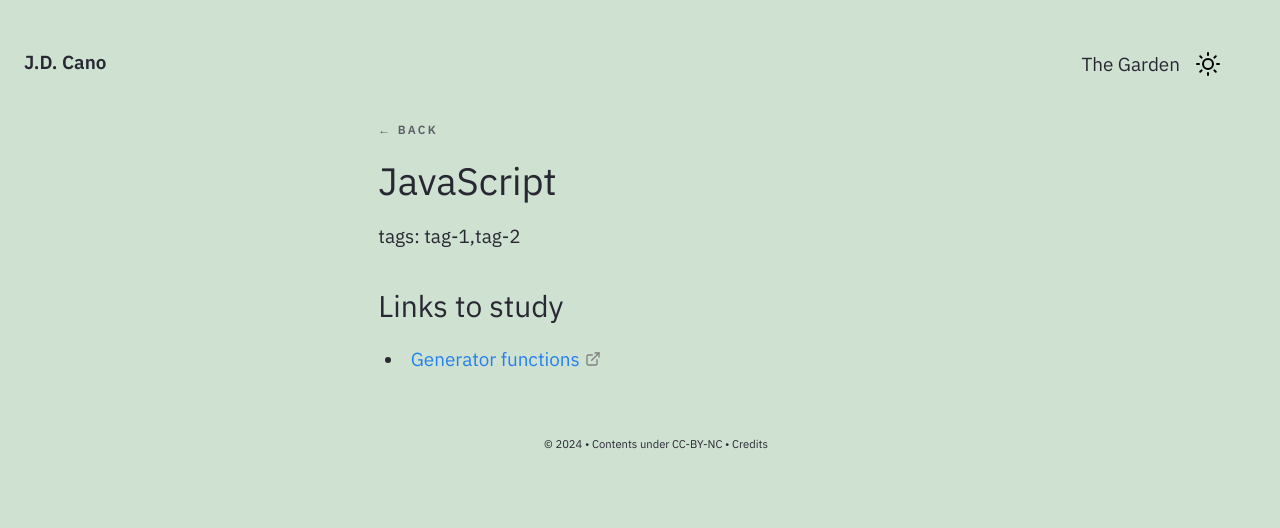
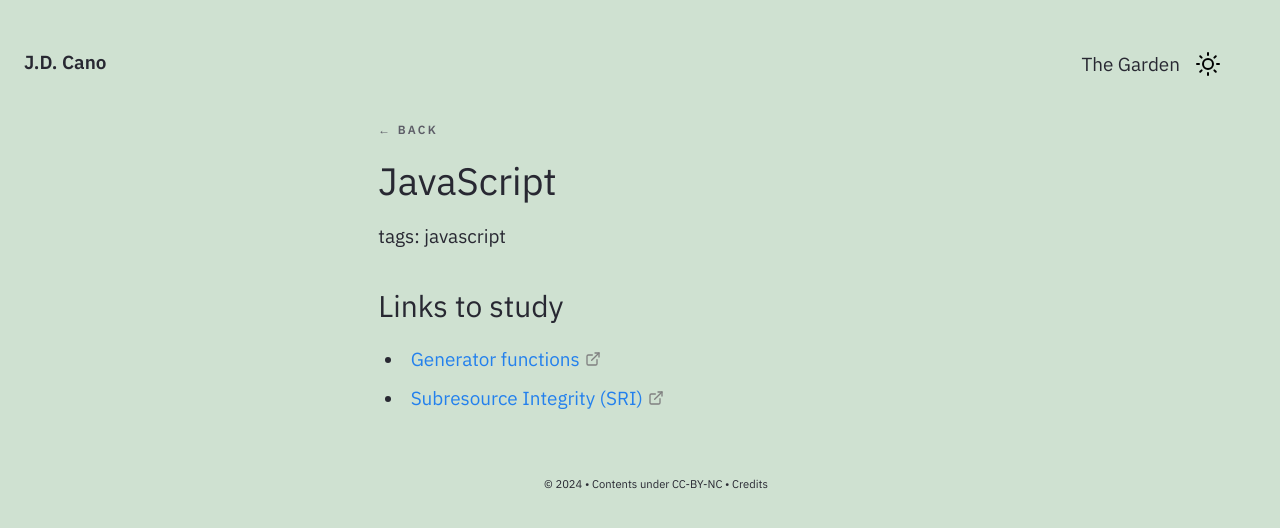
Before and after one commit to Gorzas/gorzas.github.io, a Jekyll site: the page built from _notes/Public/tech/JavaScript/JavaScript.md, in a window 1280 px wide. Shown: the top 528 px of the page. Built offline with Jekyll 4.4.1, drawn with Linux system fonts in a browser that asks for light colours.

Commit message:
Update JavaScript.md

```diff
--- a/_notes/Public/tech/JavaScript/JavaScript.md
+++ b/_notes/Public/tech/JavaScript/JavaScript.md
@@ -1,13 +1,14 @@
 ---
 title: JavaScript
 feed: show
-tags: tag-1 tag-2
+tags: javascript
 date: 28-08-2024
-updated: 28-08-2024
-type: note ¦ essay | ideas
-growth: seedlings | buddling | evergreen
+updated: 25-09-2024
+type: note
+growth: seedlings
 ---
 
 ### Links to study
 
 - [Generator functions](https://developer.mozilla.org/en-US/docs/Web/JavaScript/Reference/Statements/function*)
+- [Subresource Integrity (SRI)](https://developer.mozilla.org/en-US/docs/Web/Security/Subresource_Integrity)
```
